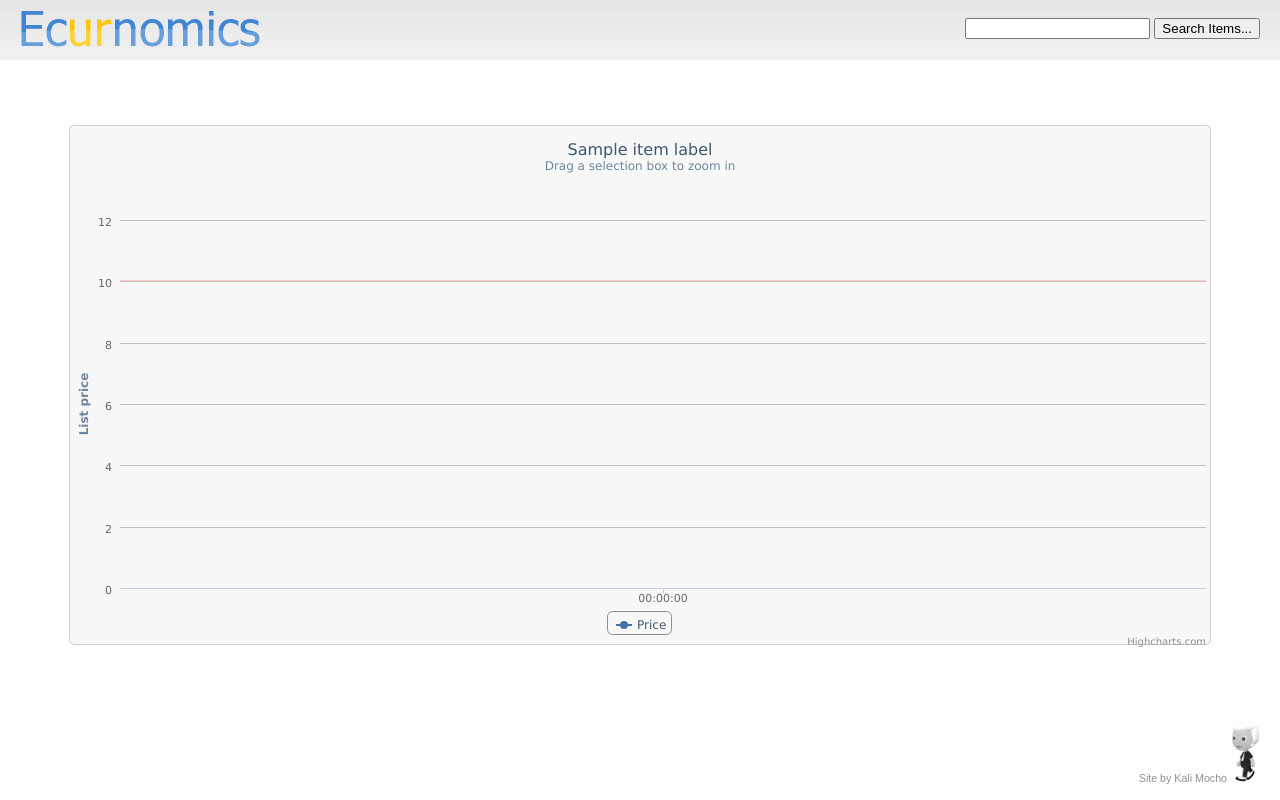
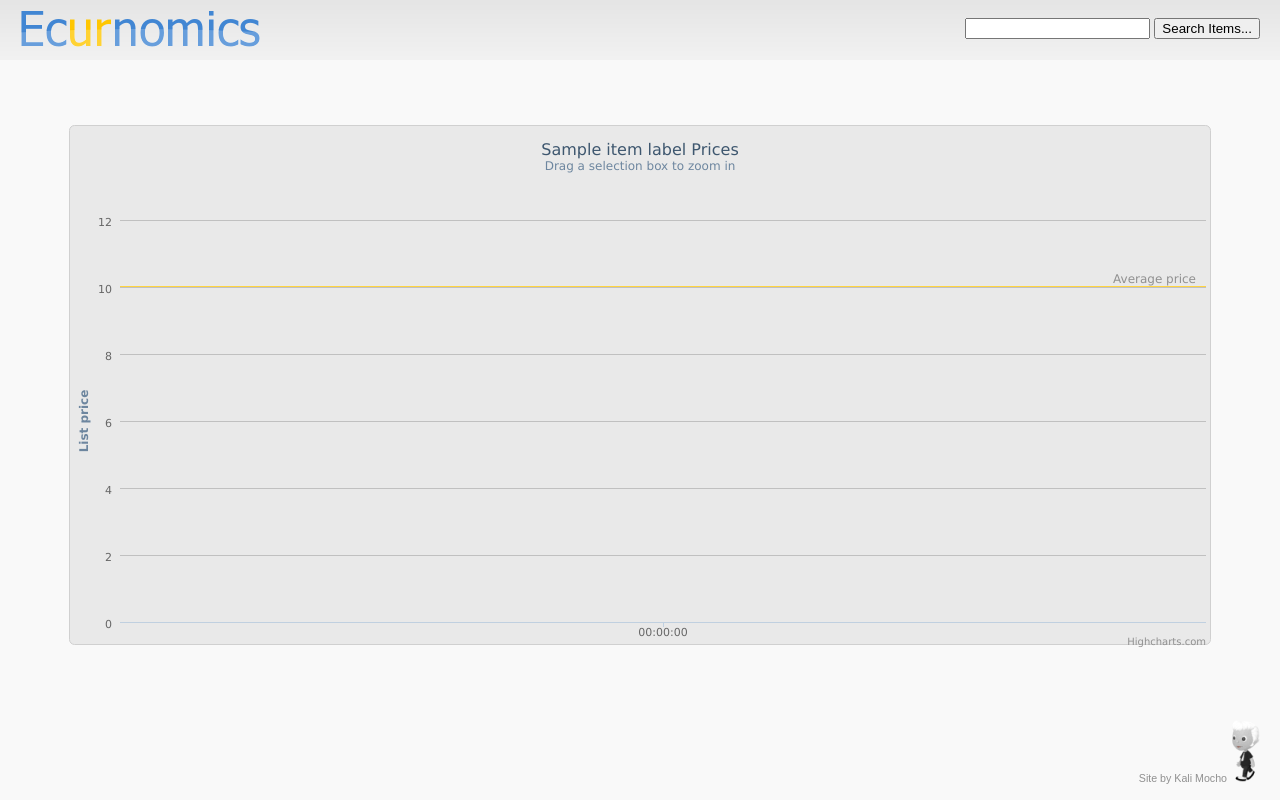
Before and after one commit to jarpy/ecurnomics, a Django app: template ecurnomics/templates/price_graph.html in a window 1280 px wide. Run offline with Django 3.2, Linux system fonts and the light colour scheme; the template is opened without the code that fills it: most values are stand-ins (such as "Sample title", 1, 10 or a date in 2020); some libraries are stand-ins or nearby versions.

Commit message:
A few colour tweaks

```diff
--- a/ecurnomics/static/css/base.css
+++ b/ecurnomics/static/css/base.css
@@ -1,7 +1,7 @@
 /* http://colorschemedesigner.com/#3B31Tw0w0w0w0 */
 
 body{
-    background: white;
+    background: #f9f9f9;
 }
 
 
--- a/ecurnomics/templates/bottom.html
+++ b/ecurnomics/templates/bottom.html
@@ -1,5 +1,5 @@
 <div class="footer">
-  <a href="http://www.glitch.com/profiles/PUVKA3JBB2G24JF/">
+  <a href="http://www.glitch.com/profiles/PUVKA3JBB2G24JF/" target="_blank">
       Site by Kali Mocho
       <img src="/static/image/kali_mocho_tiny.png">
   </a>
--- a/ecurnomics/templates/home.html
+++ b/ecurnomics/templates/home.html
@@ -6,7 +6,7 @@
 <body>
     <img src="/static/image/logo_large.png" id="logo_home">
     <div id="tagline">
-      Market intelligence for the clever Glitch.
+      Market intelligence for the clever Glitch
     </div>
     <div id="search_home">
       <form action="/search" method="get">
--- a/ecurnomics/templates/price_graph.html
+++ b/ecurnomics/templates/price_graph.html
@@ -5,9 +5,18 @@
 	var chart;
 
 	Highcharts.setOptions({
-		global: {
-			useUTC: false
-		}
+	    global: {
+	        useUTC: false
+	    },
+	    colors: ['#4186d3',
+	             '#50B432',
+                     '#ED561B',
+	             '#DDDF00',
+	             '#24CBE5',
+	             '#64E572',
+	             '#FF9655',
+	             '#FFF263',
+	             '#6AF9C4']
 	});
 
 	$(document).ready(function() {
@@ -16,17 +25,20 @@
 		  renderTo: 'chart_container',
 		  type: 'spline',
 		  zoomType: 'xy',
-	          backgroundColor: '#f8f8f8',
+	          backgroundColor: '#e9e9e9',
 	          borderColor: '#d0d0d0',
                   borderWidth: '1',
 	          spacingTop: 20,
 	          marginTop: 100
 	      },
 	      title: {
-		 text: '{{ item_label }}'
+		 text: '{{ item_label }} Prices'
 	      },
 	      subtitle: {
 		 text: 'Drag a selection box to zoom in'
+	      },
+	      legend: {
+                 enabled: false
 	      },
 	      xAxis: {
 		  type: 'datetime',
@@ -45,8 +57,12 @@
 		      text: 'List price'
 		  },
 		  plotLines: [{
-		      label: 'Average price',
-		      color: '#FFCCCC',
+		      label: {text: 'Average price',
+	                      align: 'right',
+                              x: -10,
+                              style: {color: '#909090'}
+                      },
+		      color: '#ffd440',
 		      width: 2,
 		      value: {{ average_cost }} }],
 		  min: 0
```
